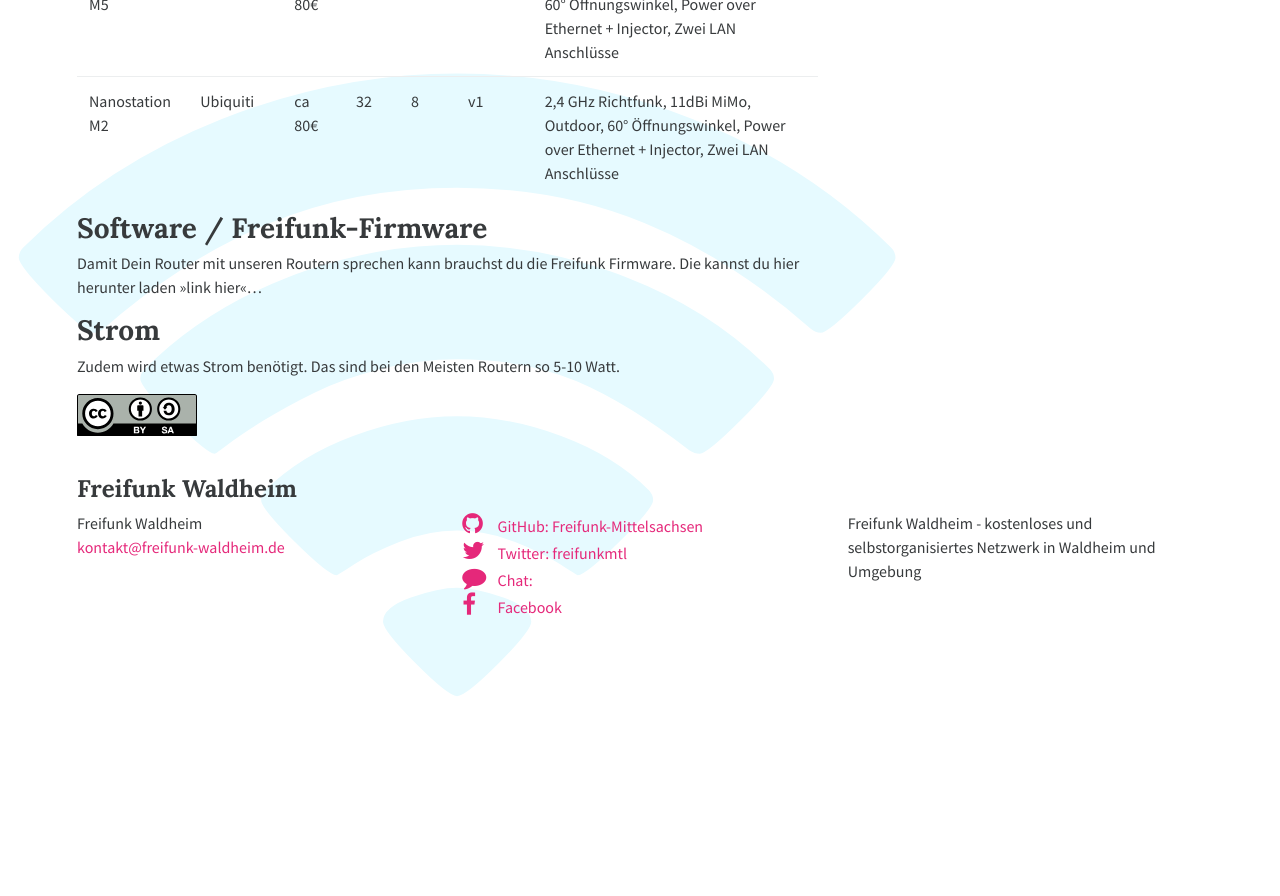
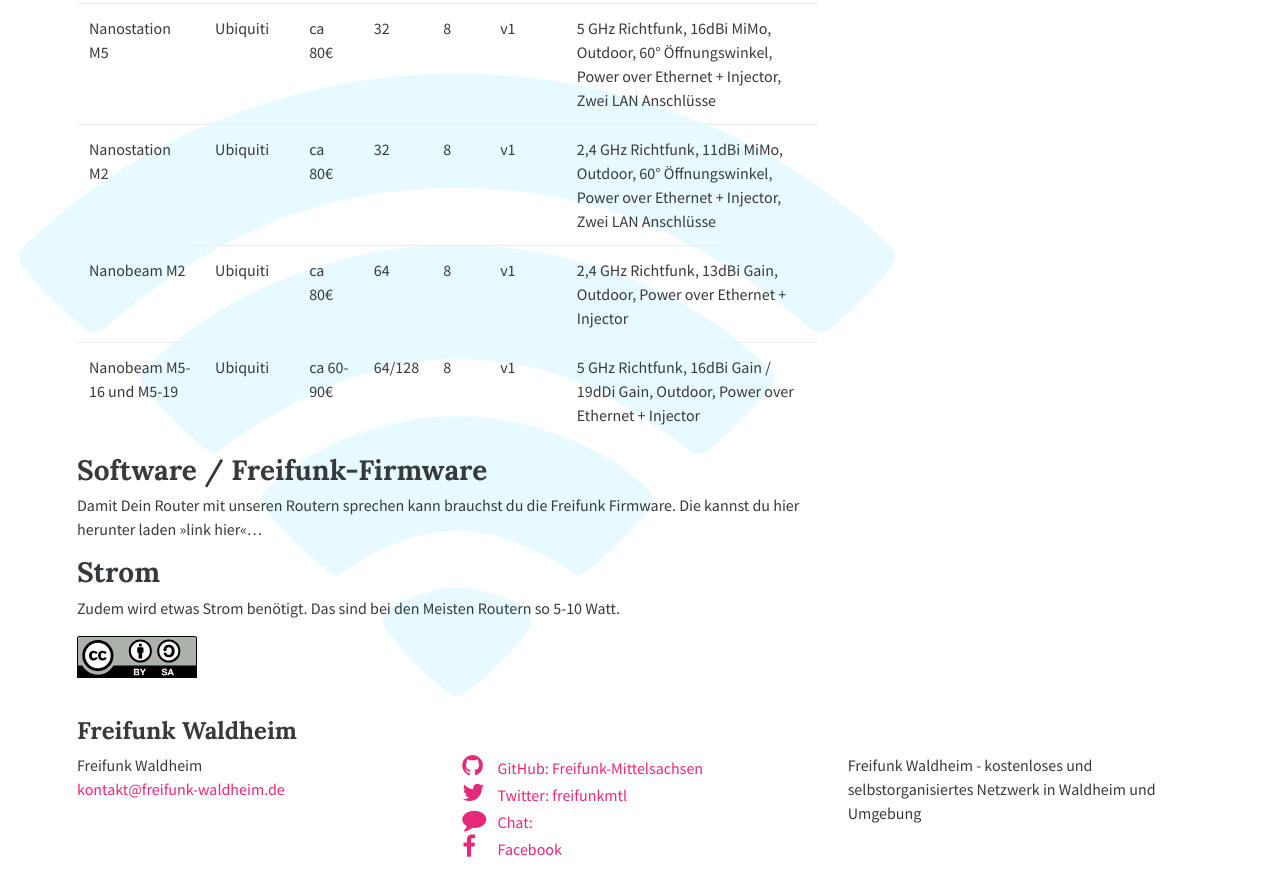
Before and after one commit to Freifunk-Mittelsachsen/Freifunk-Mittelsachsen.github.io, a Jekyll site: the page built from mitmachen.md, in a window 1280 px wide and 900 px high, scrolled down 932 px. Shown: the top 896 px of the window. Built offline with Jekyll 4.4.1, drawn with Linux system fonts in a browser that asks for light colours; nearby versions of some CDN libraries.

Commit message:
* nanobeam hinzugefügt

```diff
--- a/mitmachen.md
+++ b/mitmachen.md
@@ -77,6 +77,25 @@
     <td> v1 </td>
     <td> 2,4 GHz Richtfunk, 11dBi MiMo, Outdoor, 60° Öffnungswinkel, Power over Ethernet + Injector, Zwei LAN Anschlüsse </td>
   </tr>
+  <tr>
+    <td> Nanobeam M2  </td>
+    <td> Ubiquiti </td>
+    <td> ca 80&#8364; </td>
+    <td> 64 </td>
+    <td> 8</td>
+    <td> v1 </td>
+    <td> 2,4 GHz Richtfunk, 13dBi Gain, Outdoor, Power over Ethernet + Injector </td>
+  </tr>
+
+  <tr>
+    <td> Nanobeam M5-16 und M5-19 </td>
+    <td> Ubiquiti </td>
+    <td> ca 60-90&#8364; </td>
+    <td> 64/128 </td>
+    <td> 8</td>
+    <td> v1 </td>
+    <td> 5 GHz Richtfunk, 16dBi Gain / 19dDi Gain, Outdoor, Power over Ethernet + Injector </td>
+  </tr>
   </tbody>
 </table>
 
```
